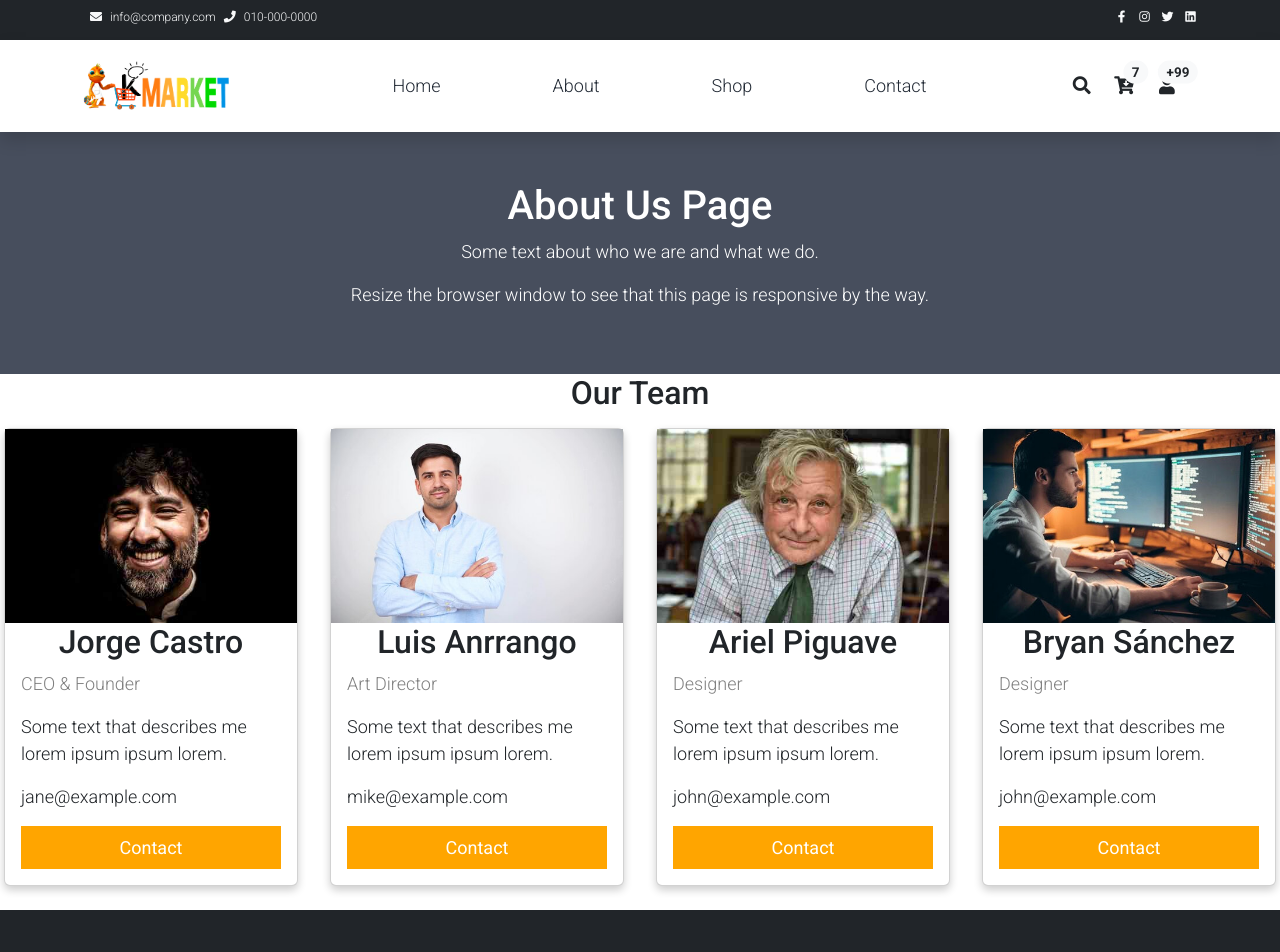
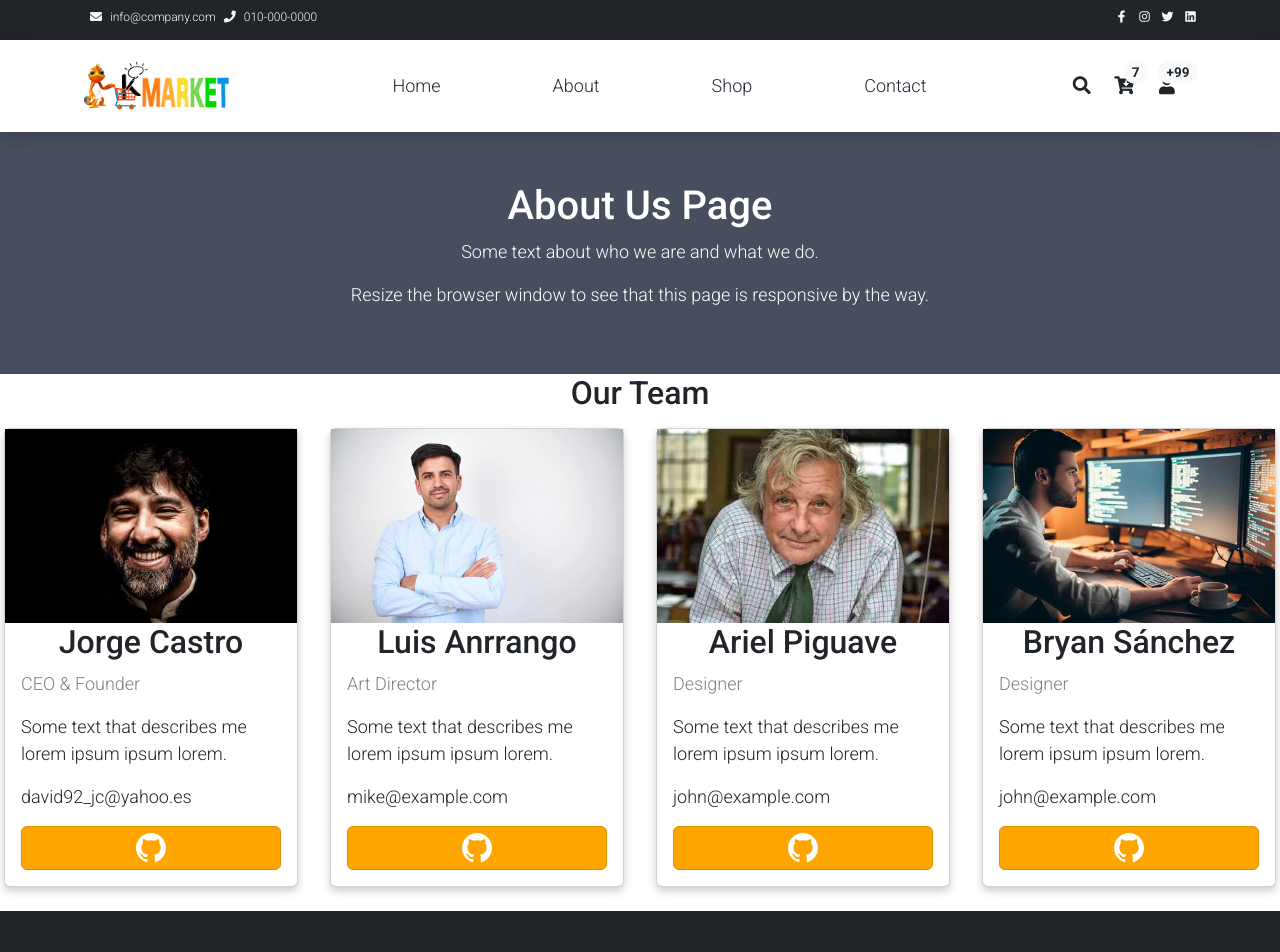
Before and after one commit to jeici21/e-commerce-front, a React (Create React App) app: page /about in a window 1280 px wide. Shown: the top 952 px of the page. Built offline with nearby package versions, Linux system fonts and the light colour scheme.

Commit message:
Más estilos al formulario de contacto.

```diff
--- a/package.json
+++ b/package.json
@@ -10,6 +10,7 @@
     "bootstrap": "^5.2.3",
     "react": "^18.2.0",
     "react-bootstrap": "^2.7.0",
+    "react-bootstrap-icons": "^1.10.2",
     "react-dom": "^18.2.0",
     "react-router-dom": "^6.8.0",
     "react-scripts": "5.0.1",
--- a/src/App.css
+++ b/src/App.css
@@ -79,6 +79,8 @@ div {
 
 .btn-success:hover {
   cursor: pointer;
+  background-color: rgb(102, 255, 0) !important;
+  border-color: rgb(83, 207, 0) !important;
 }
 
 .pagination .page-link:hover {
@@ -279,20 +281,8 @@ div {
   color: grey;
 }
 
-.about-container .button {
-  border: none;
-  outline: 0;
-  display: inline-block;
-  padding: 8px;
-  color: white;
-  background-color: orange;
-  text-align: center;
-  cursor: pointer;
+.about-container .btn-success{
   width: 100%;
-}
-
-.about-container .button:hover {
-  background-color: rgb(145, 255, 0);
 }
 
 @media screen and (max-width: 650px) {
--- a/src/components/About.jsx
+++ b/src/components/About.jsx
@@ -2,6 +2,7 @@ import team1 from "../images/team1.jpg";
 import team2 from "../images/team2.jpg";
 import team3 from "../images/team3.jpg";
 import team4 from "../images/team4.jpg";
+import { Github } from "react-bootstrap-icons";
 
 const About = () => {
     return (
@@ -16,52 +17,68 @@ const About = () => {
             <div className="row">
                 <div className="column">
                     <div className="card">
-                        <img src={team1} alt="Bryan"/>
+                        <img src={team1} alt="Bryan" />
                         <div className="container">
                             <h2>Jorge Castro</h2>
                             <p className="title">CEO & Founder</p>
                             <p>Some text that describes me lorem ipsum ipsum lorem.</p>
-                                <p>jane@example.com</p>
-                                <p><button className="button">Contact</button></p>
+                            <p>david92_jc@yahoo.es</p>
+                            <p>
+                                <a className="btn btn-success" href='http://google.com' target="_blank">
+                                    <Github color="white" size={30}></Github>
+                                </a>
+                            </p>
                         </div>
                     </div>
                 </div>
 
                 <div className="column">
                     <div className="card">
-                        <img src={team2} alt="Luis"/>
+                        <img src={team2} alt="Luis" />
                         <div className="container">
                             <h2>Luis Anrrango</h2>
                             <p className="title">Art Director</p>
                             <p>Some text that describes me lorem ipsum ipsum lorem.</p>
                             <p>mike@example.com</p>
-                                <p><button className="button">Contact</button></p>
+                            <p>
+                                <a className="btn btn-success" href='http://google.com' target="_blank">
+                                    <Github color="white" size={30}></Github>
+                                </a>
+                            </p>
                         </div>
                     </div>
                 </div>
 
                 <div className="column">
                     <div className="card">
-                        <img src={team3} alt="Ariel"/>
+                        <img src={team3} alt="Ariel" />
                         <div className="container">
                             <h2>Ariel Piguave</h2>
                             <p className="title">Designer</p>
                             <p>Some text that describes me lorem ipsum ipsum lorem.</p>
                             <p>john@example.com</p>
-                                <p><button className="button">Contact</button></p>
+                            <p>
+                                <a className="btn btn-success" href='http://google.com' target="_blank">
+                                    <Github color="white" size={30}></Github>
+                                </a>
+                            </p>
                         </div>
                     </div>
                 </div>
 
                 <div className="column">
                     <div className="card">
-                        <img src={team4} alt="Jorge"/>
+                        <img src={team4} alt="Jorge" />
                         <div className="container">
                             <h2>Bryan Sánchez</h2>
                             <p className="title">Designer</p>
                             <p>Some text that describes me lorem ipsum ipsum lorem.</p>
                             <p>john@example.com</p>
-                                <p><button className="button">Contact</button></p>
+                            <p>
+                                <a className="btn btn-success" href='http://google.com' target="_blank">
+                                    <Github color="white" size={30}></Github>
+                                </a>
+                            </p>
                         </div>
                     </div>
                 </div>
```
Also changed, not shown: 1 other file (tests, documents, lock files or other folders). Lines whose indentation alone changed are shown as unchanged.
